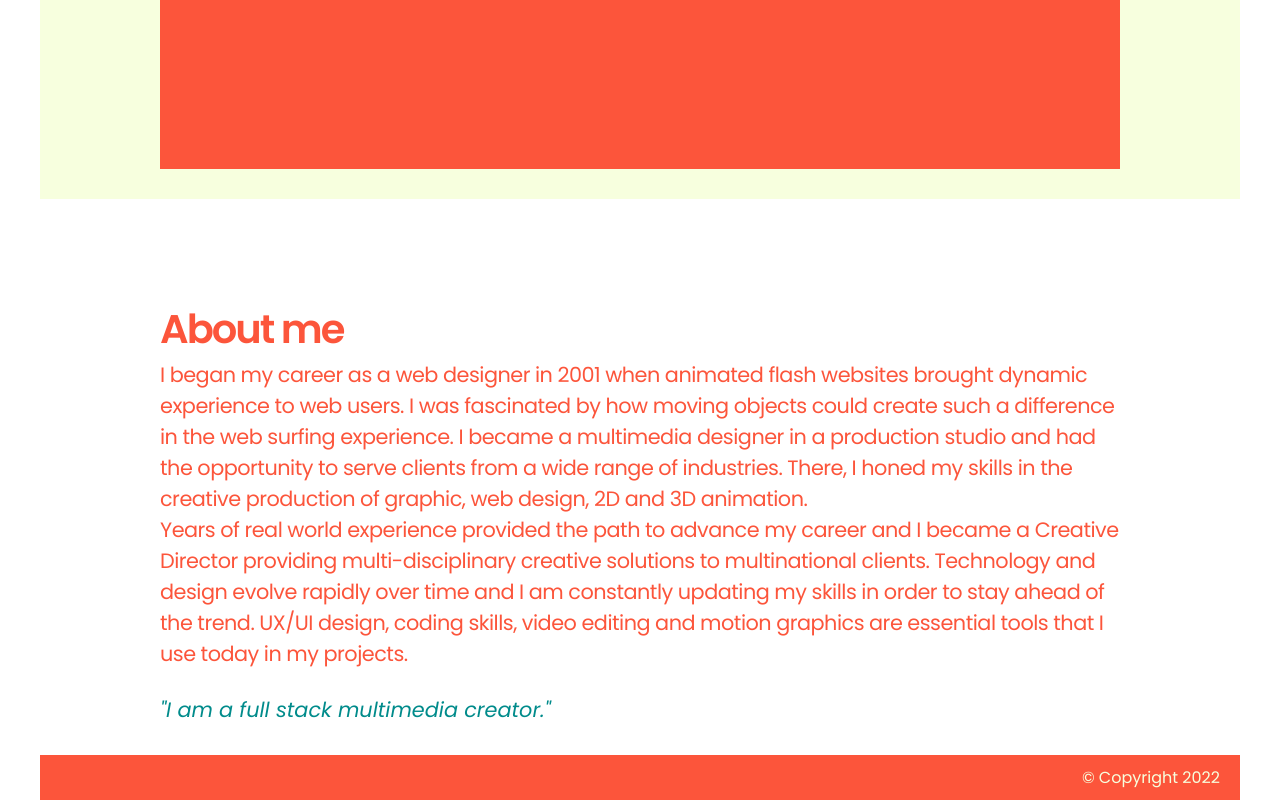
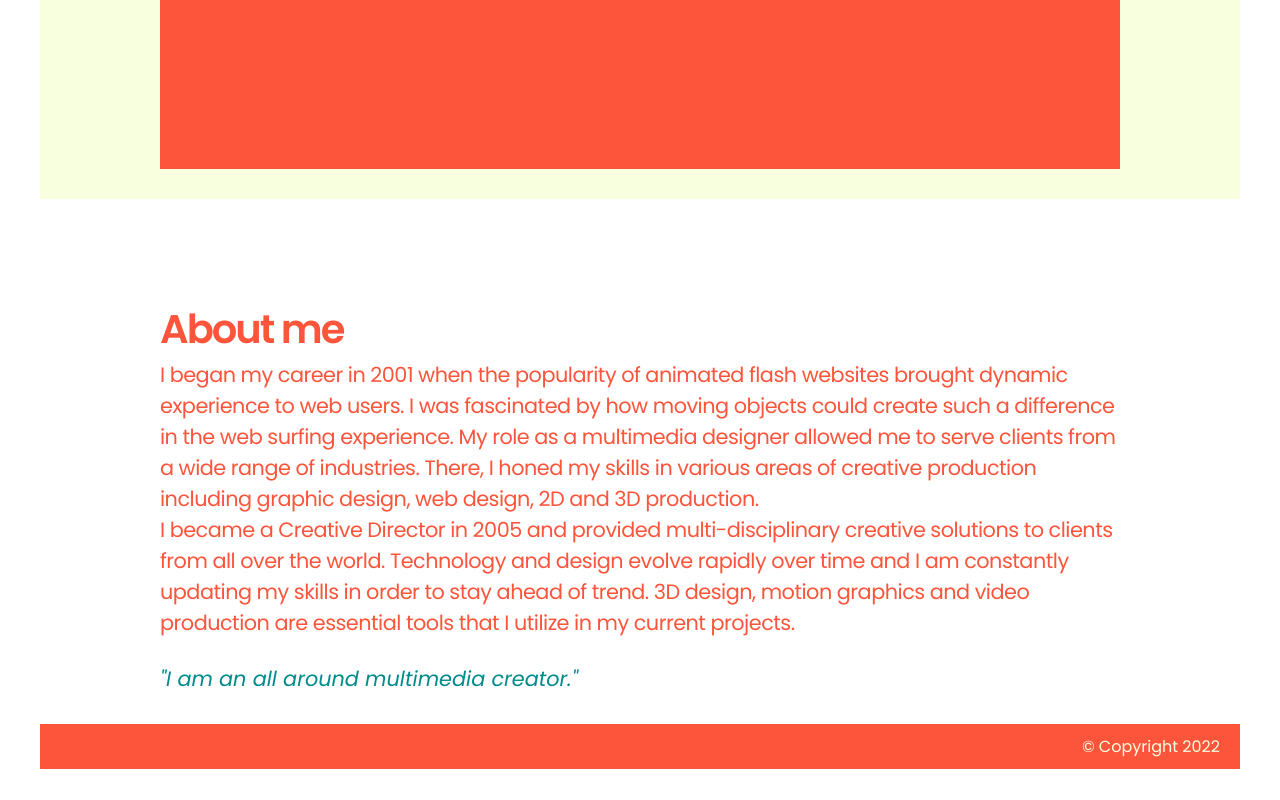
Before and after one commit to ayamaguchi17/ayamaguchi17.github.io, a plain HTML site: page index.html in a window 1280 px wide. Shown: the part 3092-3892 px from the top of the page. After the commit the page ends 3861 px from the top, so only its background shows below. Drawn offline with Linux system fonts and the light colour scheme.

Commit message:
Update index.html
Modified about text

```diff
--- a/index.html
+++ b/index.html
@@ -57,11 +57,11 @@
   <section id="about">
     <div class="about-wrapper">
       <h1>About me</h1>
-      <p>I began my career as a web designer in 2001 when animated flash websites brought dynamic experience to web users. I was fascinated by how moving objects could create such a difference in the web surfing experience. I became a multimedia designer in a production studio and had the opportunity to serve clients from a wide range of industries. There, I honed my skills in the creative production of graphic, web design, 2D and 3D animation.
+      <p>I began my career in 2001 when the popularity of animated flash websites brought dynamic experience to web users. I was fascinated by how moving objects could create such a difference in the web surfing experience. My role as a multimedia designer allowed me to serve clients from a wide range of industries. There, I honed my skills in various areas of creative production including graphic design, web design, 2D and 3D production.
       </p>
-      <p>Years of real world experience provided the path to advance my career and I became a Creative Director providing multi-disciplinary creative solutions to multinational clients. Technology and design evolve rapidly over time and I am constantly updating my skills in order to stay ahead of the trend. UX/UI design, coding skills, video editing and motion graphics are essential tools that I use today in my projects.</p><br>
+      <p>I became a Creative Director in 2005 and provided multi-disciplinary creative solutions to clients from all over the world. Technology and design evolve rapidly over time and I am constantly updating my skills in order to stay ahead of trend. 3D design, motion graphics and video production are essential tools that I utilize in my current projects.</p><br>
       <quotes>
-        "I am a full stack multimedia creator."
+        "I am an all around multimedia creator."
       </quotes>
     </div>
   </section>
```
